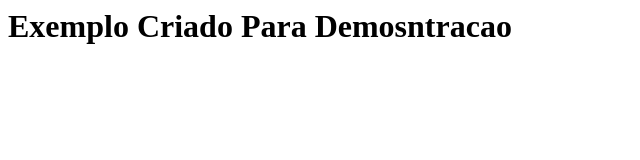
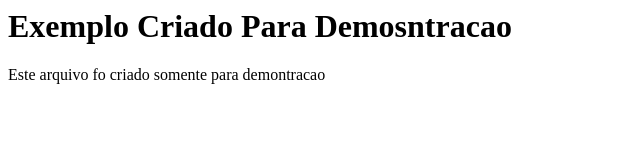
Before and after one commit to charllyscastro/vscodesamples, a plain HTML site: page index.html in a window 1280 px wide. Shown: the whole page, without its empty margins (0-640 px from the left). Drawn offline with Linux system fonts and the light colour scheme.

Commit message:
alteracao no arquivo index

```diff
--- a/index.html
+++ b/index.html
@@ -5,5 +5,8 @@
 <body>
     <h1>
         Exemplo Criado Para Demosntracao</h1>
+        <p>
+            Este arquivo fo criado somente para demontracao
+        </p>
 </body>
 </html>
```
